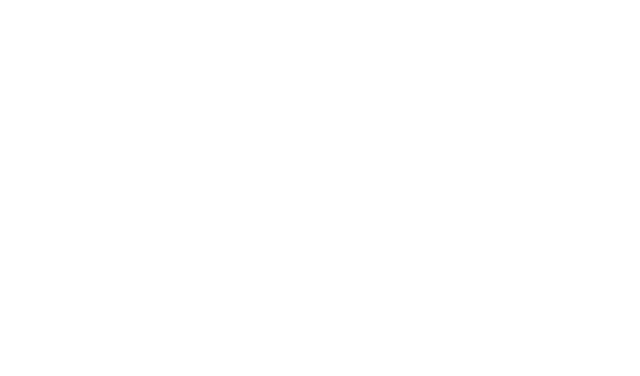
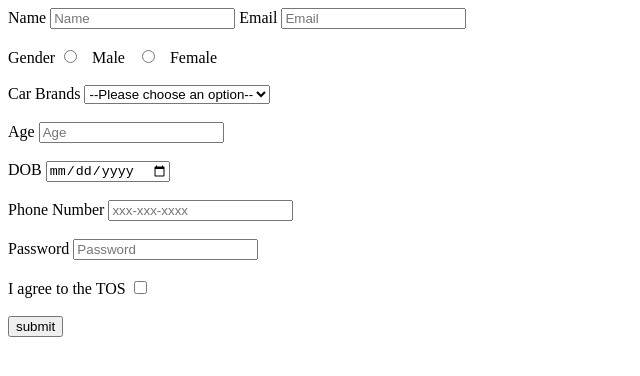
Before and after one commit to acciojob/signup-form-car-vishalsadia, a website: page main.html in a window 1280 px wide. Shown: the whole page, without its empty margins (0-640 px from the left). Drawn offline with Linux system fonts and the light colour scheme.

Commit message:
created a submission

```diff
--- a/main.html
+++ b/main.html
@@ -7,6 +7,58 @@
 </head>
 
 <body>
+	<form action="" method="post">
+		<label for="name">Name</label>
+		<input name="name" type="text" id="name" placeholder="Name" required>
+
+		<label for="email">Email</label>
+		<input type="email" id="email" placeholder="Email" required>
+		<br><br>
+		<label>Gender</label>
+		<input type="radio" id="gender_m" name="Gender" value="Male" required>
+	  <label for="gender_m">Male</label>
+	  <input type="radio" id="gender_f" name="Gender" value="Female" required>
+	  <label for="gender_f">Female</label>
+
+
+	<br>
+		<br>
+		<label for"cars">Car Brands</label>
+		<select name="cars" id="cars"  >
+		  <option value="" disabled selected>--Please choose an option--</option>
+	  <option value="volvo"  >Volvo</option>
+	  <option value="saab">Saab</option>
+	  <option value="mercedes">Mercedes</option>
+	  <option value="audi" >Audi</option>
+</select>
+		<br><br>
+
+	<label for="age">Age</label>
+		<input type="number" id="age" placeholder="Age" required>
+		<br>
+		<br>
+
+	<label for="dob">DOB</label>
+		<input type="date" id="dob">
+		<br><br>
+
+		<labe for="tel">Phone Number</label>
+		<input type="tel" id="tel" placeholder="xxx-xxx-xxxx" required"
+<br>
+			<br>
+	<br>
+			<label for="password">Password</label>
+			<input type="password" id="password" placeholder="Password" required>
+		<br><br>
+
+		<label for="tos">I agree to the TOS</label>
+			<input type="checkbox" id="tos">
+
+			<br>
+		<br>
+
+			<button>submit</button>
+
 	<!-- the entire body must be written by student -->
     <script type="text/javascript" src="./script.js">
 </script>
```
